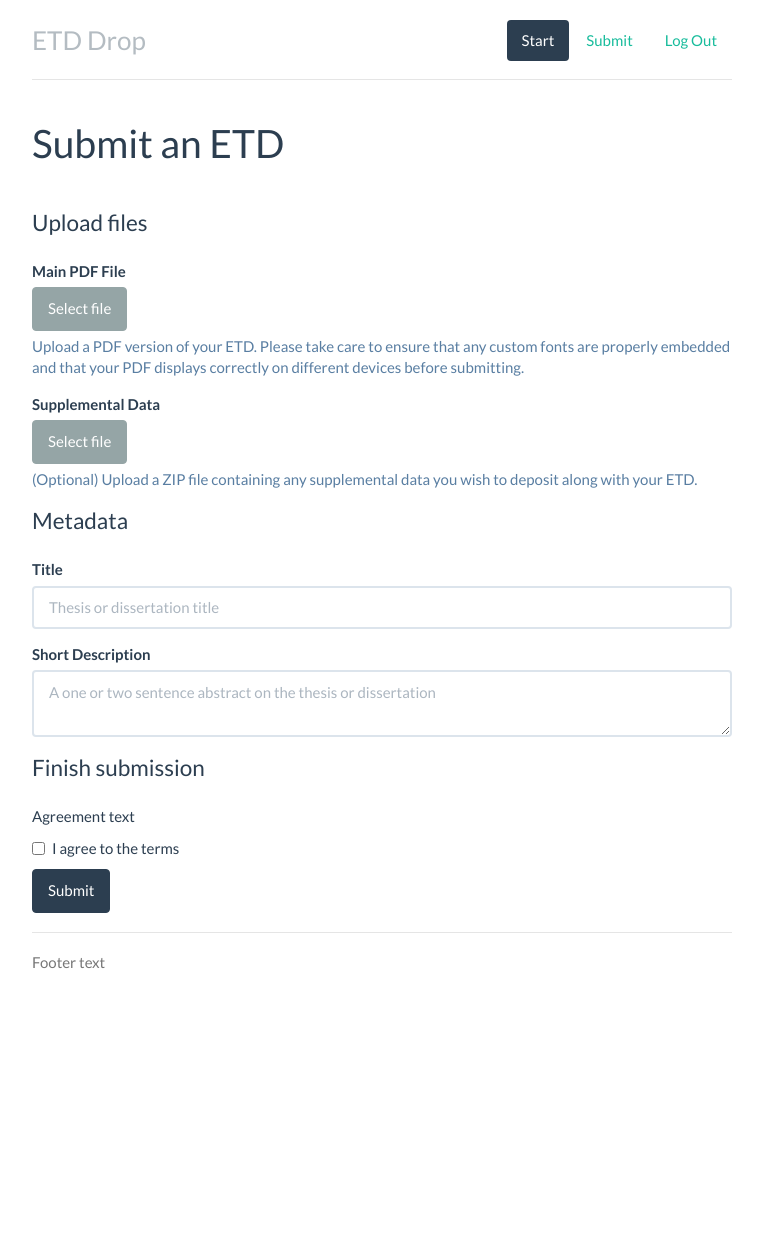
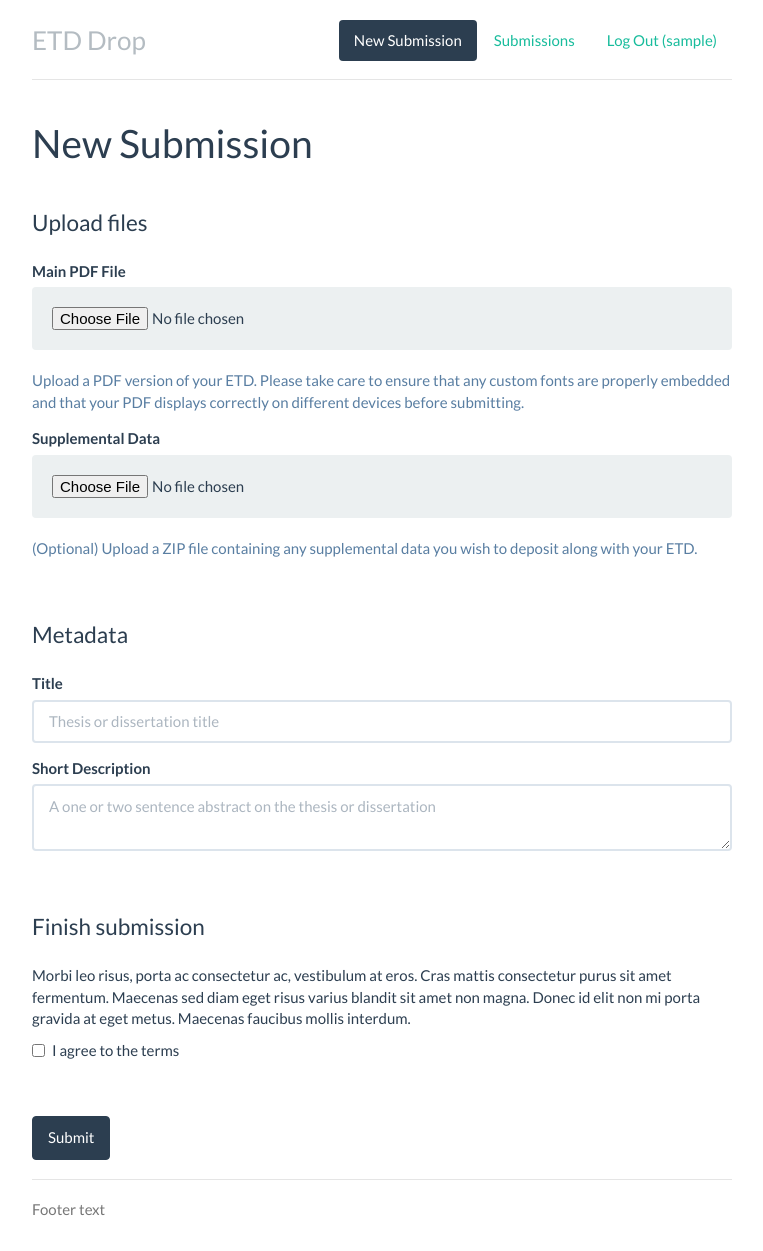
Before and after one commit to MetaArchive/etd-drop, a Django app: page /submit in a window 1280 px wide. Shown: the whole page, without its empty margins (258-1021 px from the left). Before the commit the page ends 968 px from the top, so only its background shows below. Run offline with Django 3.2, Linux system fonts and the light colour scheme; the visitor is signed in with stand-in values (Sample User, id 1).

Commit message:
Just a lot of updates

```diff
--- /dev/null
+++ b/etd_drop_app/forms.py
@@ -0,0 +1 @@
+from django import forms, template
--- a/etd_drop_app/static/css/style.css
+++ b/etd_drop_app/static/css/style.css
@@ -42,16 +42,6 @@ body {
   margin: 30px 0;
 }
 
-/* Main marketing message and sign up button */
-.jumbotron {
-  text-align: center;
-  border-bottom: 1px solid #e5e5e5;
-}
-.jumbotron .btn {
-  padding: 14px 24px;
-  font-size: 21px;
-}
-
 /* Supporting marketing content */
 .marketing {
   margin: 40px 0;
@@ -85,20 +75,18 @@ label {
 }
 .btn-file {
   position: relative;
-  overflow: hidden;
 }
 .btn-file input[type=file] {
-  position: absolute;
   top: 0;
-  right: 0;
+  left: 0;
   min-width: 100%;
   min-height: 100%;
-  font-size: 999px;
   text-align: right;
-  filter: alpha(opacity=0);
-  opacity: 0;
   outline: none;
-  background: white;
   cursor: inherit;
   display: block;
 }
+
+fieldset {
+  margin-bottom: 3em;
+}
--- a/etd_drop_app/templates/etd_drop_app/base.html
+++ b/etd_drop_app/templates/etd_drop_app/base.html
@@ -29,12 +29,14 @@
     <div class="container">
       <div class="header">
         <ul class="nav nav-pills pull-right">
-          <li class="active"><a href="/">Start</a></li>
-          <li><a href="/submit">Submit</a></li>
+          <li class="active"><a href="/submit">New Submission</a></li>
+          {% if user.is_staff %}
+          <li><a href="/submissions">Submissions</a></li>
+          {% endif %}
           {% if user.is_authenticated %}
-          <li><a href="/logout">Log Out</a></li>
+          <li><a href="/logout">Log Out ({{ user.username }})</a></li>
           {% else %}
-          <li><a href="/">Not logged in</a></li>
+          <li><a href="/login">Log In</a></li>
           {% endif %}
         </ul>
         <h3 class="text-muted">ETD Drop</h3>
--- a/etd_drop_app/templates/etd_drop_app/submit.html
+++ b/etd_drop_app/templates/etd_drop_app/submit.html
@@ -2,20 +2,21 @@
 
 {% block content %}
 <form role="form">
+  {% csrf_token %}
   <fieldset>
     <legend>Upload files</legend>
     <div class="form-group">
       <label for="exampleInputFile">Main PDF File</label>
-      <span class="btn btn-default btn-file">
-        <input type="file" id="exampleInputFile">Select file
-      </span>
+      <div class="well">
+        <input type="file" id="exampleInputFile">
+      </div>
       <p class="help-block">Upload a PDF version of your ETD. Please take care to ensure that any custom fonts are properly embedded and that your PDF displays correctly on different devices before submitting.</p>
     </div>
     <div class="form-group">
       <label for="exampleInputFile">Supplemental Data</label>
-      <span class="btn btn-default btn-file">
-        <input type="file" id="exampleInputFile">Select file
-      </span>
+      <div class="well">
+        <input type="file" id="exampleInputFile">
+      </div>
       <p class="help-block">(Optional) Upload a ZIP file containing any supplemental data you wish to deposit along with your ETD.</p>
     </div>
   </fieldset>
@@ -23,22 +24,22 @@
     <legend>Metadata</legend>
     <div class="form-group">
       <label for="title">Title</label>
-      <input type="text" id="title" class="form-control" placeholder="Thesis or dissertation title">
+      <input type="text" name="title" class="form-control" placeholder="Thesis or dissertation title">
     </div>
     <div class="form-group">
-      <label for="title">Short Description</label>
-      <textarea id="title" class="form-control" placeholder="A one or two sentence abstract on the thesis or dissertation"></textarea>
+      <label for="desc">Short Description</label>
+      <textarea name="desc" class="form-control" placeholder="A one or two sentence abstract on the thesis or dissertation"></textarea>
     </div>
   </fieldset>
   <fieldset>
     <legend>Finish submission</legend>
-    <p>Agreement text</p>
+    <p>Morbi leo risus, porta ac consectetur ac, vestibulum at eros. Cras mattis consectetur purus sit amet fermentum. Maecenas sed diam eget risus varius blandit sit amet non magna. Donec id elit non mi porta gravida at eget metus. Maecenas faucibus mollis interdum.</p>
     <div class="checkbox">
       <label>
         <input type="checkbox"> I agree to the terms
       </label>
     </div>
-    <button type="submit" class="btn btn-primary">Submit</button>
   </fieldset>
+  <button type="submit" class="btn btn-primary">Submit</button>
 </form>
 {% endblock %}
--- a/etd_drop_app/urls.py
+++ b/etd_drop_app/urls.py
@@ -13,4 +13,7 @@ urlpatterns = patterns('',
 
     # /submit
     url(r'^submit$', 'etd_drop_app.views.submit'),
+
+    # /submissions (staff only)
+    url(r'^submissions$', 'etd_drop_app.views.submissions'),
 )
--- a/etd_drop_app/views.py
+++ b/etd_drop_app/views.py
@@ -8,16 +8,35 @@ def logout_view(request):
 	'''Logs the user out and redirects home'''
 	logout(request)
 	messages.success(request, "You have been logged out successfully.")
-	return redirect('/')
+	return redirect('/login')
 
 def index(request):
 	'''Homepage, with login form'''
-	context = RequestContext(request)
-	context['title'] = "Welcome"
-	return render(request, 'etd_drop_app/index.html', context)
+	return redirect('/login')
 
 def submit(request):
 	'''Submit page, with submission form'''
+	if not request.user.is_authenticated():
+		messages.warning(request, "You must log in before submitting.")
+		return redirect('/login')
 	context = RequestContext(request)
-	context['title'] = "Submit an ETD"
+	context['title'] = "New Submission"
 	return render(request, 'etd_drop_app/submit.html', context)
+
+def submissions(request):
+	'''Administrative list of bags in the bag directory'''
+	if not request.user.is_authenticated():
+		messages.warning(request, "You must log in to view this page.")
+		return redirect('/login')
+	if not request.user.is_staff:
+		messages.warning(request, "Forbidden.")
+		return redirect('/login')
+	context = RequestContext(request)
+	context['title'] = "Submissions"
+
+	# Do work
+	messages.info(request, "The code for doing this isn't here yet.")
+	submissions = []
+
+	context['submissions'] = submissions
+	return render(request, 'etd_drop_app/submissions.html', context)
```
Also changed, not shown: etd_drop/settings.py (+32 -0 lines), etd_drop_app/templates/etd_drop_app/submissions.html (added, +26 -0 lines), etd_drop_app/templates/registration/login.html (renamed from etd_drop_app/templates/etd_drop_app/index.html, +9 -3 lines).
